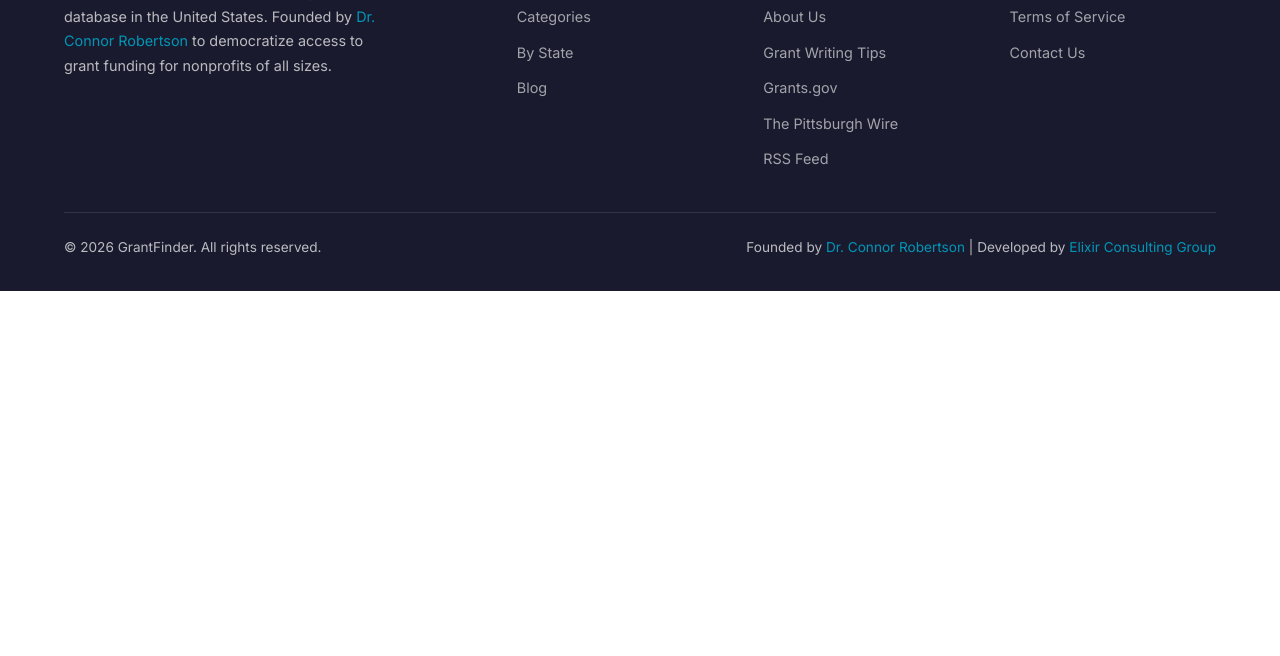
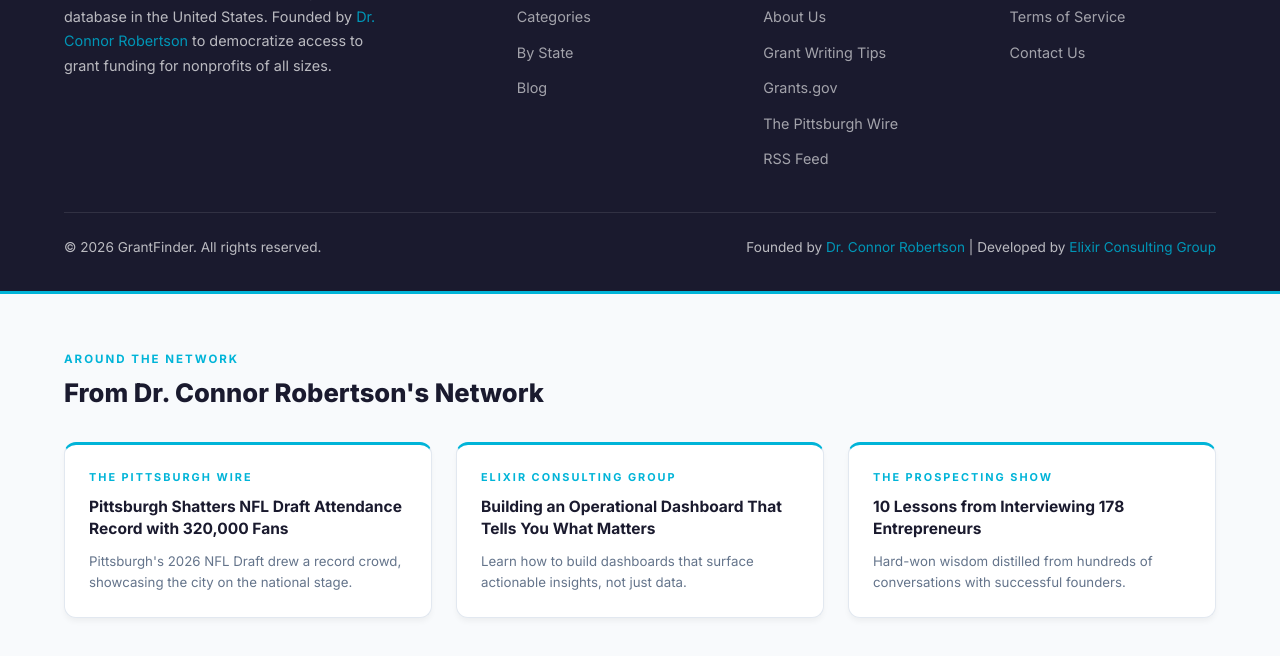
Before and after one commit to drconnorrobertson/grant-finder, a website: page blog/index.html in a window 1280 px wide. Shown: the part 2611-3267 px from the top of the page. Before the commit the page ends 2902 px from the top, so only its background shows below. Drawn offline with Linux system fonts and the light colour scheme.

Commit message:
Cross-network: add 'From Dr. Connor Robertson's Network' section (2026-04-25)

```diff
--- a/blog/index.html
+++ b/blog/index.html
@@ -165,5 +165,103 @@
             document.getElementById('footer').innerHTML = getFooterHTML();
         });
     </script>
+
+<!-- cross-network-section -->
+
+<style>
+.network-crosslinks {
+  background: #f8fafc;
+  border-top: 3px solid #00b4d8;
+  padding: 56px 0 48px;
+  font-family: 'Inter', -apple-system, sans-serif;
+}
+.network-crosslinks .container {
+  max-width: 1200px;
+  margin: 0 auto;
+  padding: 0 24px;
+}
+.network-crosslinks .eyebrow {
+  font-size: 0.72rem;
+  text-transform: uppercase;
+  letter-spacing: 2px;
+  color: #00b4d8;
+  font-weight: 700;
+  margin-bottom: 8px;
+  display: block;
+}
+.network-crosslinks h2 {
+  font-size: 1.6rem;
+  color: #1a1a2e;
+  font-weight: 800;
+  margin-bottom: 32px;
+}
+.network-grid {
+  display: grid;
+  grid-template-columns: repeat(3, 1fr);
+  gap: 24px;
+}
+@media (max-width: 768px) { .network-grid { grid-template-columns: 1fr; } }
+.network-card {
+  background: #ffffff;
+  border: 1px solid #e2e8f0;
+  border-radius: 12px;
+  padding: 24px;
+  box-shadow: 0 4px 6px -1px rgba(0,0,0,0.05);
+  transition: box-shadow 0.2s, transform 0.2s;
+  border-top: 3px solid #00b4d8;
+}
+.network-card:hover { box-shadow: 0 10px 25px rgba(0,0,0,0.1); transform: translateY(-3px); }
+.network-card .source-tag {
+  font-size: 0.68rem;
+  text-transform: uppercase;
+  letter-spacing: 2px;
+  color: #00b4d8;
+  font-weight: 700;
+  margin-bottom: 10px;
+  display: block;
+}
+.network-card h3 {
+  font-size: 0.97rem;
+  color: #1a1a2e;
+  line-height: 1.45;
+  margin-bottom: 10px;
+  font-weight: 700;
+}
+.network-card h3 a {
+  color: #1a1a2e;
+  text-decoration: none;
+}
+.network-card h3 a:hover { color: #00b4d8; }
+.network-card p {
+  font-size: 0.83rem;
+  color: #64748b;
+  line-height: 1.6;
+}
+</style>
+
+<section class="network-crosslinks" id="network-section">
+  <div class="container">
+    <span class="eyebrow">Around the Network</span>
+    <h2>From Dr. Connor Robertson&#39;s Network</h2>
+    <div class="network-grid">
+    <div class="network-card">
+      <span class="source-tag">The Pittsburgh Wire</span>
+      <h3><a href="https://thepittsburghwire.com/news/pittsburgh-nfl-draft-attendance-record-2026/" target="_blank" rel="noopener">Pittsburgh Shatters NFL Draft Attendance Record with 320,000 Fans</a></h3>
+      <p>Pittsburgh's 2026 NFL Draft drew a record crowd, showcasing the city on the national stage.</p>
+    </div>
+    <div class="network-card">
+      <span class="source-tag">Elixir Consulting Group</span>
+      <h3><a href="https://elixirconsultinggroup.com/blog/building-an-operational-dashboard-that-tells-you-what-matters/" target="_blank" rel="noopener">Building an Operational Dashboard That Tells You What Matters</a></h3>
+      <p>Learn how to build dashboards that surface actionable insights, not just data.</p>
+    </div>
+    <div class="network-card">
+      <span class="source-tag">The Prospecting Show</span>
+      <h3><a href="https://prospectingshow.com/blog/lessons-from-178-entrepreneur-interviews/" target="_blank" rel="noopener">10 Lessons from Interviewing 178 Entrepreneurs</a></h3>
+      <p>Hard-won wisdom distilled from hundreds of conversations with successful founders.</p>
+    </div>
+    </div>
+  </div>
+</section>
+<!-- /cross-network-section -->
 </body>
 </html>
```
